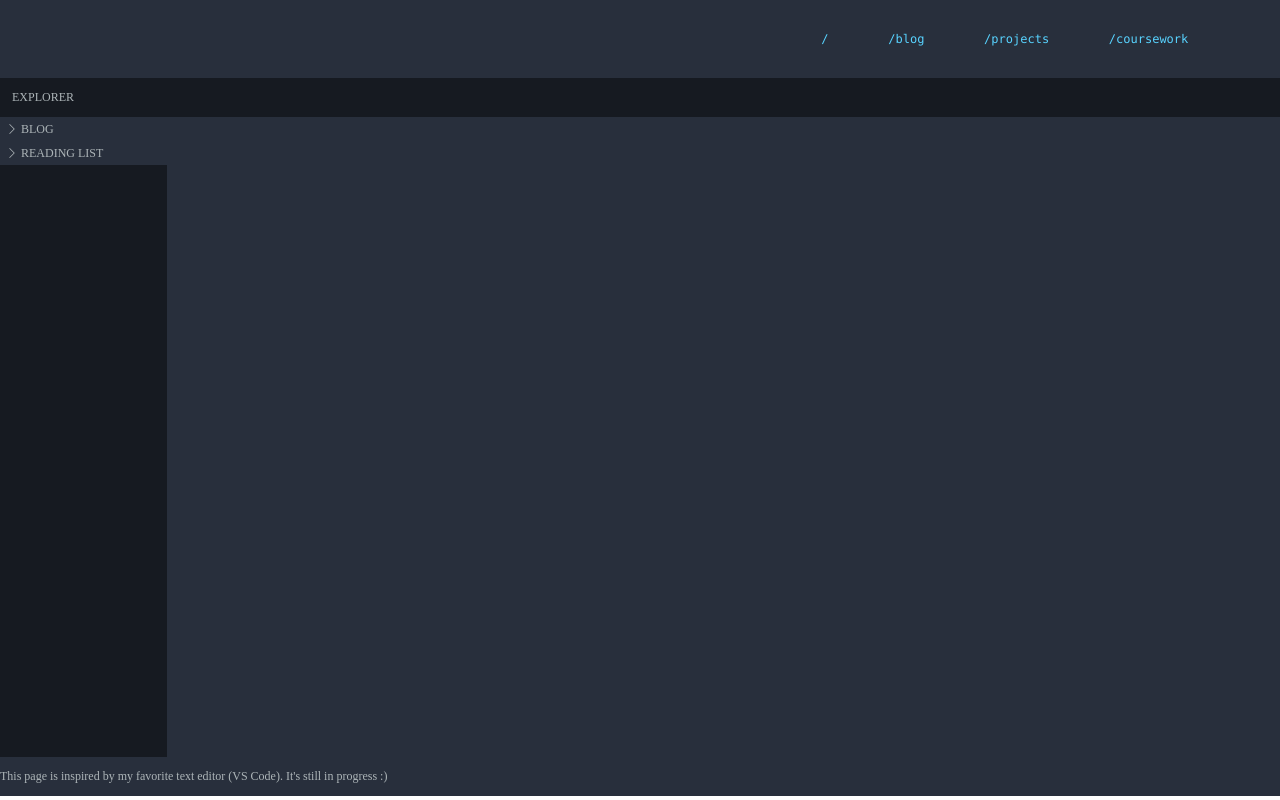
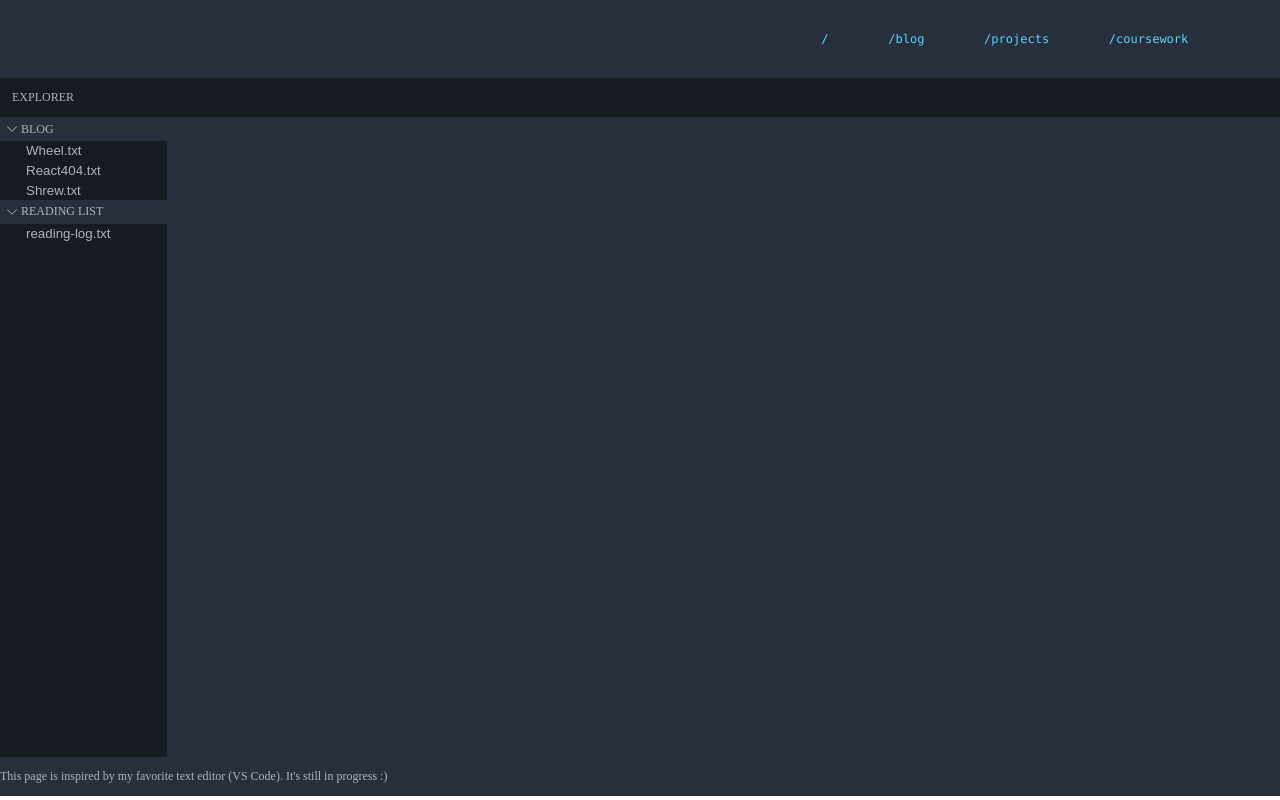
Before and after one commit to ryanrmg/ryanrmg.github.io, a React (Create React App) app in the folder my-app/: page /blog in a window 1280 px wide. Built offline with nearby package versions, Linux system fonts and the light colour scheme.

Commit message:
default open

```diff
--- a/my-app/src/components/Blog.js
+++ b/my-app/src/components/Blog.js
@@ -22,7 +22,7 @@ export default function Blog() {
             </div>
             <div className="Codeview">
                 <div className="Sidebar">
-                    <Collapsible trigger={[<BsChevronDown />, <p>BLOG</p>]}>
+                    <Collapsible trigger={[<BsChevronDown />, <p>BLOG</p>]} open={true}>
                     <button className="File" onClick={() => {
                             setProject("wheel");
                             // tabs.push("wheel.txt");
@@ -36,7 +36,7 @@ export default function Blog() {
                             // tabs.push("shrew.txt");
                         }}><p>Shrew.txt</p></button>
                     </Collapsible>
-                    <Collapsible trigger={[<BsChevronDown />, <p>READING LIST</p>]}>
+                    <Collapsible trigger={[<BsChevronDown />, <p>READING LIST</p>]} open={true}>
                         <button className="File" onClick={() => {
                             setProject("reading-log");
                             // tabs.push("reading-log.txt");
```
